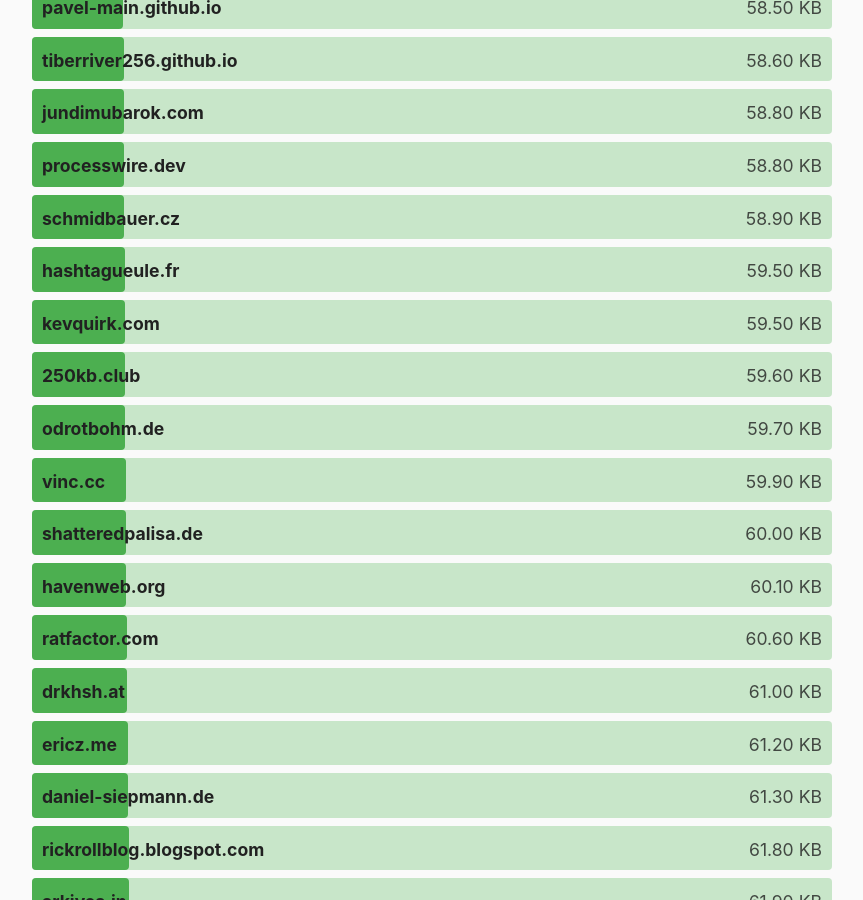
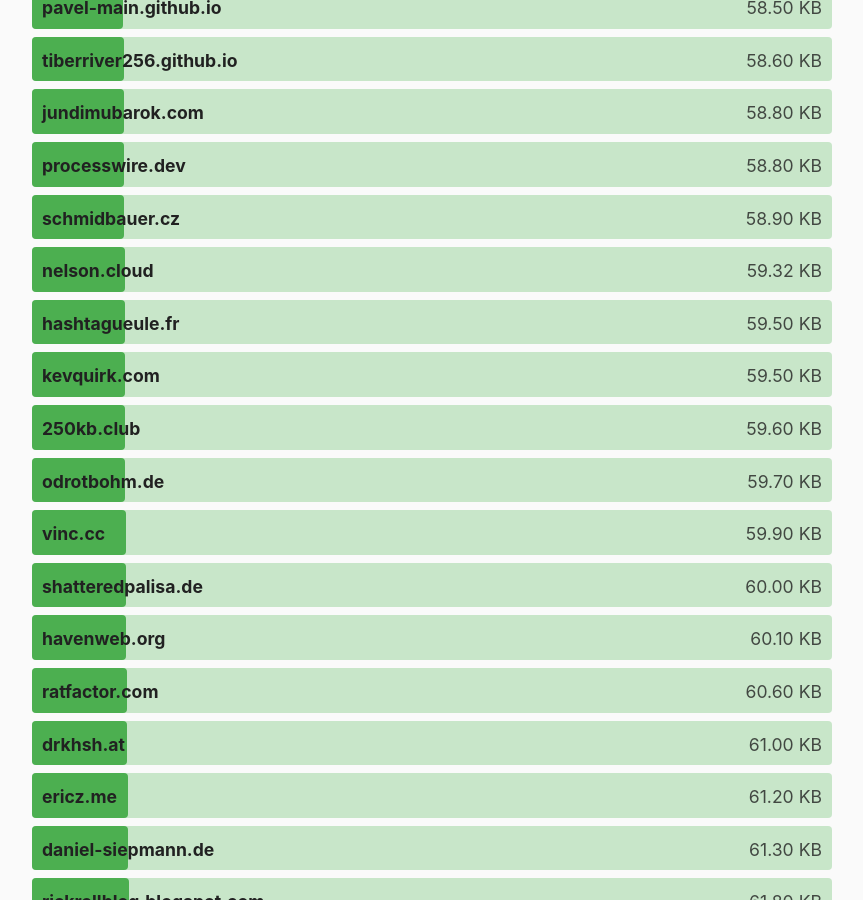
Before and after one commit to kevquirk/512kb.club, a Jekyll site: the page built from index.md, in a window 1280 px wide and 900 px high, scrolled down 19310 px. Shown: the whole window, without its empty margins (208-1071 px from the left). Built offline with Jekyll 4.4.1, drawn with Linux system fonts in a browser that asks for light colours.

Commit message:
update size for nelson.cloud

```diff
--- a/_data/sites.yml
+++ b/_data/sites.yml
@@ -2495,8 +2495,8 @@
 
 - domain: nelson.cloud
   url: https://nelson.cloud/
-  size: 73.5
-  last_checked: 2024-02-26
+  size: 59.32
+  last_checked: 2024-06-30
 
 - domain: nequalsonelifestyle.com
   url: https://nequalsonelifestyle.com/
```
